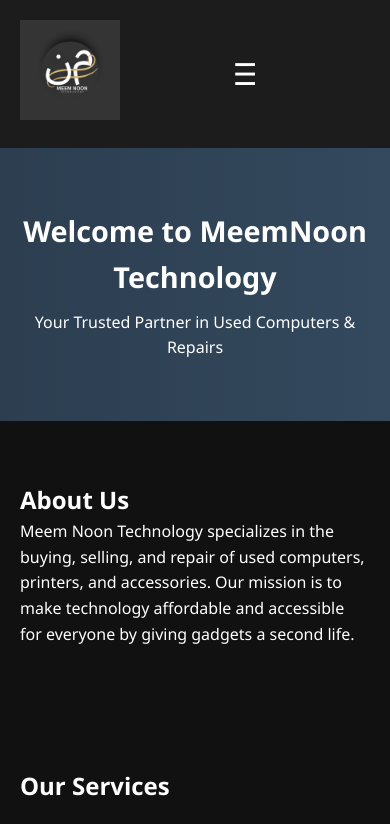
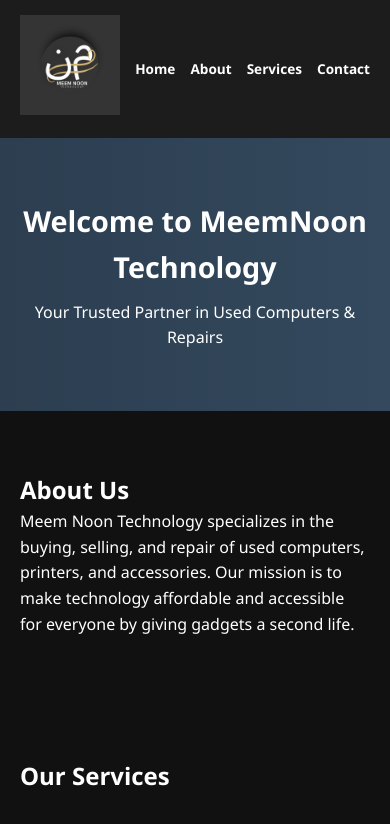
Before and after one commit to rafay69-glitch/MeemNoonTechnology.github.io, a plain HTML site: page index.html in a window 390 px wide. Shown: the top 824 px of the page. Drawn offline with Linux system fonts and the light colour scheme.

Commit message:
Add files via upload

```diff
--- a/index.html
+++ b/index.html
@@ -7,16 +7,13 @@
   <link rel="stylesheet" href="style.css" />
 </head>
 <body>
-
-  <!-- 🔻 HEADER -->
   <header class="fade-in">
     <div class="logo">
       <img src="logo.png" alt="Meem Noon Technology Logo" />
     </div>
 
-    <div class="menu-toggle" id="menu-toggle">&#9776;</div>
-
-    <nav id="main-nav">
+    <!-- Menu (hamburger removed) -->
+    <nav>
       <ul>
         <li><a href="#home">Home</a></li>
         <li><a href="#about">About</a></li>
@@ -26,13 +23,11 @@
     </nav>
   </header>
 
-  <!-- 🔻 HERO SECTION -->
   <section id="home" class="hero fade-in">
     <h1>Welcome to MeemNoon Technology</h1>
     <p>Your Trusted Partner in Used Computers & Repairs</p>
   </section>
 
-  <!-- 🔻 ABOUT -->
   <section id="about" class="about fade-in">
     <h2>About Us</h2>
     <p>
@@ -42,9 +37,9 @@
     </p>
   </section>
 
-  <!-- 🔻 SERVICES -->
   <section id="services" class="services fade-in">
     <h2>Our Services</h2>
+
     <div class="services-row">
       <div class="service-box">
         <img src="buy-sell.jpg" alt="Used Computers" />
@@ -72,31 +67,29 @@
     </div>
   </section>
 
-  <!-- 🔻 CONTACT -->
   <section id="contact" class="contact fade-in">
     <h2>Contact Us</h2>
 
-    <p><strong>MUHAMMAD NASEEM SHEIKH:</strong><br>
-      <a href="https://wa.me/923003713439" target="_blank">+92 300 3713439 (WhatsApp only)</a><br>
+    <p><strong>MUHAMMAD NASEEM SHEIKH:</strong><br />
+      <a href="https://wa.me/923003713439" target="_blank">+92 300 3713439 (WhatsApp only)</a><br />
       <a href="mailto:naseem.meemnoon@gmail.com">naseem.meemnoon@gmail.com</a>
     </p>
 
-    <p><strong>MUZAMMIL NAEEM:</strong><br>
-      <a href="tel:+923002184945">+92 300 2184945</a><br>
+    <p><strong>MUZAMMIL NAEEM:</strong><br />
+      <a href="tel:+923002184945">+92 300 2184945</a><br />
       <a href="mailto:muzammil.meemnoon@gmail.com">muzammil.meemnoon@gmail.com</a>
     </p>
 
-    <p><strong>Address:</strong><br>
+    <p><strong>Address:</strong><br />
       GULSHAN E SHAMIM
     </p>
   </section>
 
-  <!-- 🔻 FOOTER -->
   <footer>
     <p>© 2025 Meem Noon Technology. All rights reserved.</p>
   </footer>
 
-  <!-- 🔻 SCRIPT -->
+  <!-- script.js is empty or used for future -->
   <script src="script.js"></script>
 </body>
 </html>
--- a/script.js
+++ b/script.js
@@ -1,8 +1,13 @@
+// JavaScript is not required right now for menu
+// But if needed in future, you can add toggle features here
+
+// Example: Scroll to top on logo click (optional)
 document.addEventListener("DOMContentLoaded", function () {
-  const menuToggle = document.getElementById("menu-toggle");
-  const navUl = document.querySelector("nav ul");
+  const logo = document.querySelector(".logo");
 
-  menuToggle.addEventListener("click", function () {
-    navUl.classList.toggle("show");
-  });
+  if (logo) {
+    logo.addEventListener("click", function () {
+      window.scrollTo({ top: 0, behavior: "smooth" });
+    });
+  }
 });
--- a/style.css
+++ b/style.css
@@ -1,4 +1,4 @@
-/* RESET & BASE */
+/* RESET */
 * {
   margin: 0;
   padding: 0;
@@ -26,48 +26,49 @@ body {
   }
 }
 
-/* HEADER */
+/* === HEADER === */
 header {
   display: flex;
   justify-content: space-between;
   align-items: center;
-  padding: 20px;
+  flex-wrap: wrap;
+  padding: 15px 20px;
   background: #1c1c1c;
-  flex-wrap: wrap;
 }
 
 .logo img {
   width: 100px;
 }
 
-/* NAVIGATION */
+/* MENU */
 nav ul {
   list-style: none;
   display: flex;
-  gap: 20px;
-  padding: 10px 0;
+  gap: 15px;
+  flex-wrap: wrap;
+  padding: 0;
+  margin: 0;
 }
 
 nav ul li a {
   text-decoration: none;
   color: #fff;
   font-weight: bold;
+  font-size: 0.9rem;
   transition: color 0.3s;
+  white-space: nowrap;
 }
 
 nav ul li a:hover {
   color: #f0b90b;
 }
 
-/* HAMBURGER ICON */
+/* Hide menu-toggle (hamburger) */
 .menu-toggle {
   display: none;
-  font-size: 30px;
-  color: #fff;
-  cursor: pointer;
 }
 
-/* HERO SECTION */
+/* HERO */
 .hero {
   padding: 100px 20px;
   text-align: center;
@@ -79,7 +80,7 @@ nav ul li a:hover {
   margin-bottom: 10px;
 }
 
-/* GENERAL SECTIONS */
+/* ABOUT, SERVICES, CONTACT */
 .about,
 .services,
 .contact {
@@ -88,7 +89,7 @@ nav ul li a:hover {
   margin: auto;
 }
 
-/* SERVICES */
+/* SERVICES SECTION */
 .services-row {
   display: flex;
   flex-wrap: wrap;
@@ -116,7 +117,6 @@ nav ul li a:hover {
   width: 100%;
   height: 100px;
   object-fit: cover;
-  object-position: center;
   border-radius: 6px;
   margin-bottom: 10px;
   display: block;
@@ -154,32 +154,31 @@ footer {
   margin-top: 40px;
 }
 
-/* RESPONSIVE STYLES */
+/* === RESPONSIVE STYLES === */
 @media (max-width: 768px) {
-  .menu-toggle {
-    display: block;
-  }
-
-  nav ul {
-    display: none;
-    flex-direction: column;
-    width: 100%;
-    background-color: #1c1c1c;
-    margin-top: 10px;
-  }
-
-  nav ul.show {
-    display: flex;
-  }
-
-  nav ul li {
-    padding: 10px 20px;
-  }
-
   header {
     flex-direction: row;
     justify-content: space-between;
     align-items: center;
+    flex-wrap: nowrap;
+  }
+
+  nav ul {
+    flex-wrap: nowrap;
+    overflow-x: auto;
+    scrollbar-width: none; /* Firefox */
+  }
+
+  nav ul::-webkit-scrollbar {
+    display: none; /* Chrome/Safari */
+  }
+
+  nav ul li {
+    flex: 0 0 auto;
+  }
+
+  nav ul li a {
+    font-size: 0.85rem;
   }
 
   .service-box {
```
